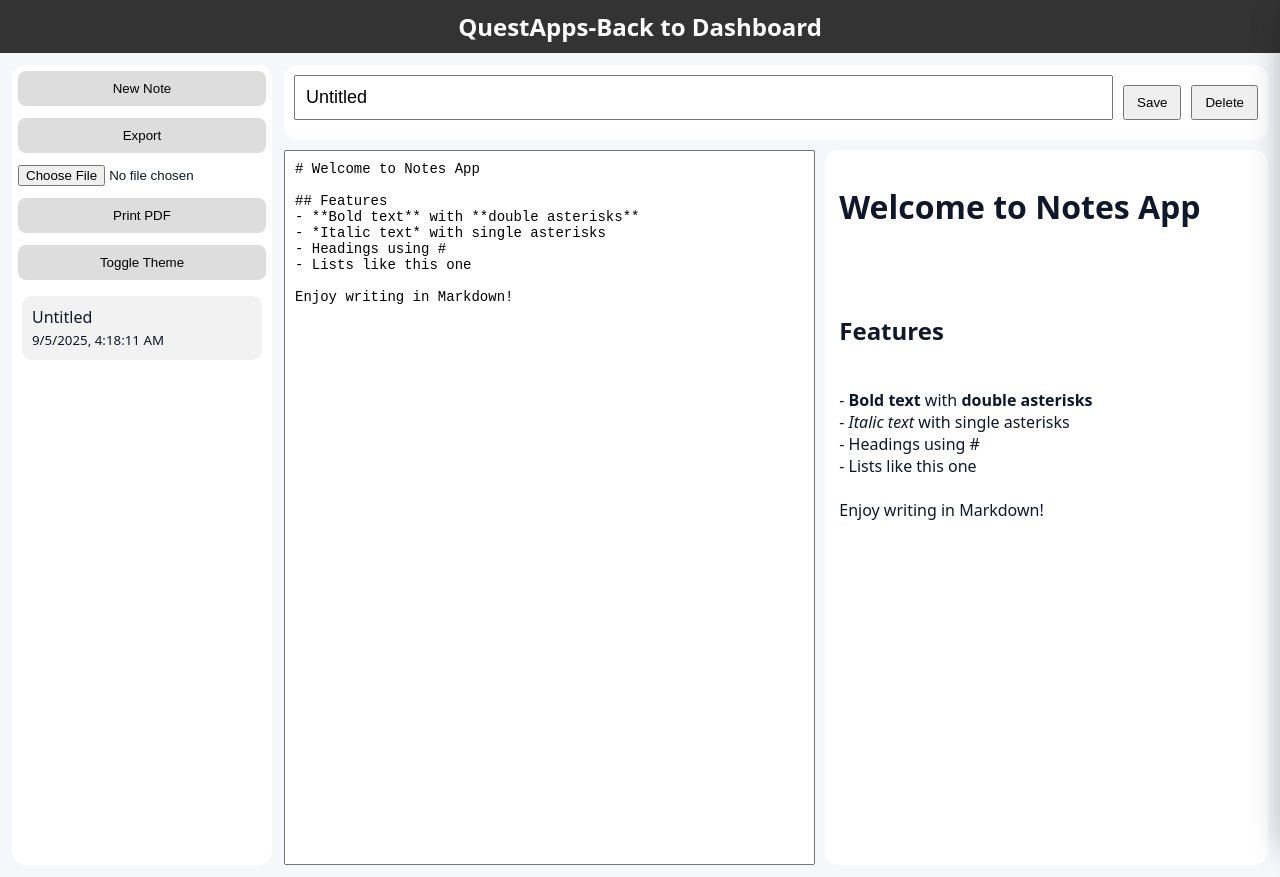
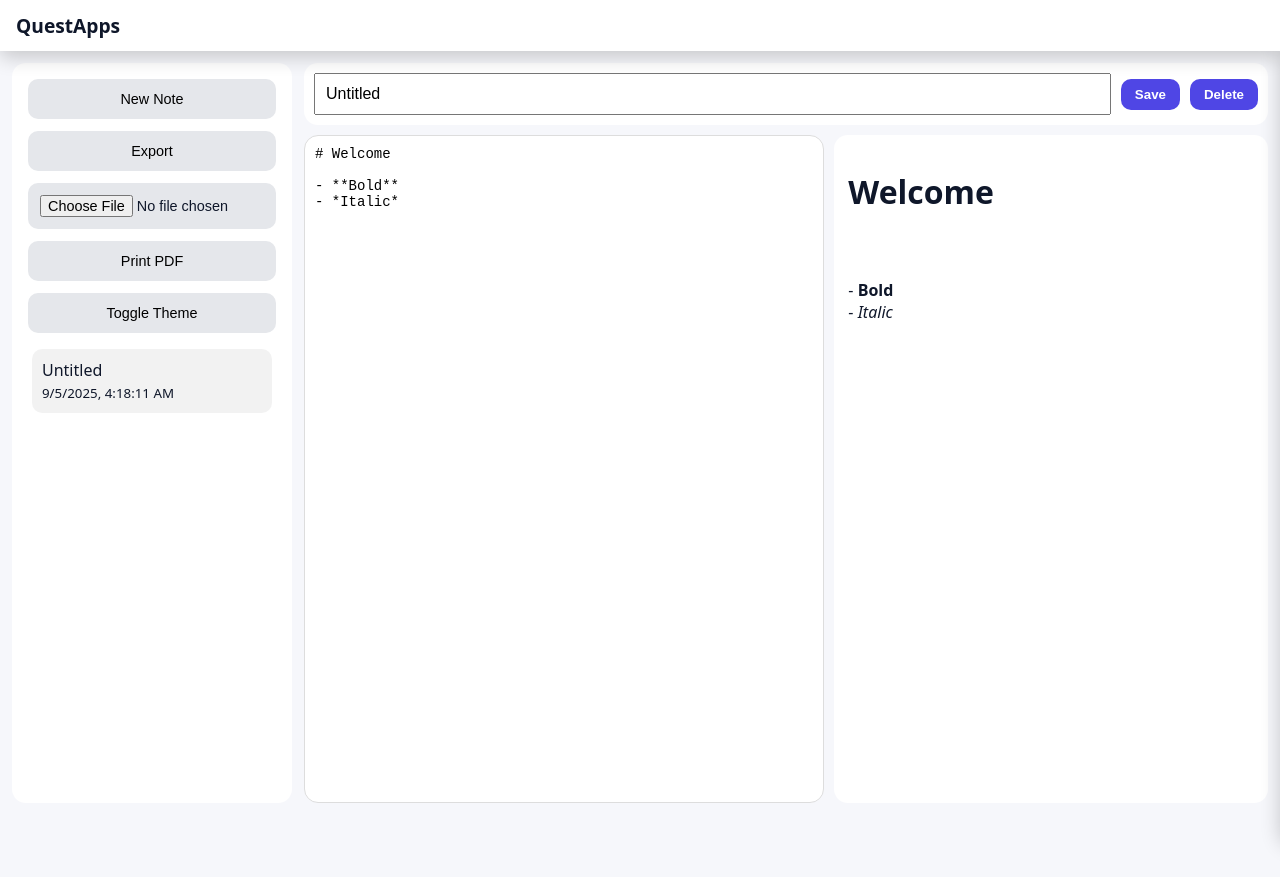
Before and after one commit to mateen085/dashboard, a plain HTML site: page apps/Notepad/Notepad.html in a window 1280 px wide. After the commit the page ends 815 px from the top, so only its background shows below. Drawn offline with Linux system fonts and the light colour scheme.

Commit message:
modify notepad

```diff
--- a/apps/Notepad/Notepad.html
+++ b/apps/Notepad/Notepad.html
@@ -5,62 +5,133 @@
 <meta name="viewport" content="width=device-width, initial-scale=1" />
 <title>Modern Notes App</title>
 <style>
-  :root{
-    --bg-light:#f6f7fb;--bg-dark:#0b0c10;--panel-light:#ffffff;--panel-dark:#12141a;
-    --txt-light:#0f172a;--txt-dark:#e8eef9;--muted-light:#49566e;--muted-dark:#a8b3cf;
-    --radius:14px;--shadow:0 10px 30px rgba(0,0,0,.25);
+  :root {
+    --bg-light:#f6f7fb;--bg-dark:#0b0c10;
+    --panel-light:#ffffff;--panel-dark:#12141a;
+    --txt-light:#0f172a;--txt-dark:#e8eef9;
+    --muted-light:#49566e;--muted-dark:#a8b3cf;
+    --radius:14px;--shadow:0 6px 20px rgba(0,0,0,.2);
+    --accent:#4f46e5;
   }
-  body{margin:0;font-family:system-ui;background:var(--bg);color:var(--txt);}
-  body.light{--bg:var(--bg-light);--panel:var(--panel-light);--txt:var(--txt-light);--muted:var(--muted-light);}
-  body.dark{--bg:var(--bg-dark);--panel:var(--panel-dark);--txt:var(--txt-dark);--muted:var(--muted-dark);}
-  .app{display:flex;height:100vh;gap:12px;padding:12px;}
-  .sidebar{width:260px;background:var(--panel);border-radius:var(--radius);display:flex;flex-direction:column;}
-  .sidebar button{margin:6px;padding:10px;border:none;border-radius:8px;cursor:pointer;background:#ddd;}
-  .list{flex:1;overflow:auto;padding:10px;}
-  .note-card{padding:10px;background:rgba(0,0,0,.05);margin-bottom:8px;border-radius:10px;cursor:pointer;}
-  .main{flex:1;display:flex;flex-direction:column;gap:10px;}
-  .toolbar{display:flex;gap:10px;align-items:center;background:var(--panel);padding:10px;border-radius:var(--radius);}
-  .toolbar button{padding:8px 12px;cursor:pointer;}
-  .editor-area{flex:1;display:grid;grid-template-columns:1.2fr 1fr;gap:10px;}
-  .editor-section{display:flex;flex-direction:column;}
-  #title{width:100%;padding:10px;font-size:18px;margin-bottom:10px;}
-  textarea{flex:1;padding:10px;font-family:monospace;font-size:14px;resize:none;}
-  .preview{padding:14px;background:var(--panel);overflow:auto;border-radius:var(--radius);}
-  .cheatsheet{position:fixed;top:0;right:-400px;width:360px;height:100%;background:var(--panel);box-shadow:var(--shadow);padding:20px;overflow:auto;transition:right 0.3s;border-radius:14px 0 0 14px;z-index:100;}
-  .cheatsheet.open{right:0;}
-  .cheatsheet h3{margin-top:0;}
-  .cheatsheet pre{background:#222;color:#eee;padding:8px;border-radius:8px;overflow-x:auto;}
+  body {
+    margin:0;
+    font-family:system-ui, sans-serif;
+    background:var(--bg);
+    color:var(--txt);
+  }
+  body.light {--bg:var(--bg-light);--panel:var(--panel-light);--txt:var(--txt-light);--muted:var(--muted-light);}
+  body.dark  {--bg:var(--bg-dark);--panel:var(--panel-dark);--txt:var(--txt-dark);--muted:var(--muted-dark);}
 
-  @media(max-width:900px){.editor-area{grid-template-columns:1fr;}.sidebar{display:none;}}
+  /* Topbar */
+  nav.topbar {
+    display:flex;align-items:center;justify-content:space-between;
+    background:var(--panel);
+    padding:12px 16px;
+    box-shadow:var(--shadow);
+    position:sticky;top:0;z-index:1000;
+  }
+  nav .brand {font-weight:bold;font-size:1.2em;cursor:pointer;}
+  nav .hamburger {
+    display:none;flex-direction:column;gap:5px;
+    cursor:pointer;
+  }
+  nav .hamburger span {
+    width:24px;height:3px;background:var(--txt);border-radius:2px;
+  }
+
+  .app {display:flex;height:calc(100vh - 60px);gap:12px;padding:12px;}
+
+  /* Sidebar */
+  .sidebar {
+    width:260px;flex-shrink:0;
+    background:var(--panel);
+    border-radius:var(--radius);
+    display:flex;flex-direction:column;
+    padding:10px;
+    transition:transform .3s ease;
+  }
+  .sidebar button, .sidebar input[type=file] {
+    margin:6px;padding:12px;border:none;border-radius:10px;
+    cursor:pointer;background:#e5e7eb;
+    font-size:0.9em;
+  }
+  .list {flex:1;overflow:auto;padding:10px;}
+  .note-card {
+    padding:10px;background:rgba(0,0,0,.05);
+    margin-bottom:8px;border-radius:10px;cursor:pointer;
+    transition:background .2s;
+  }
+  .note-card:hover {background:rgba(0,0,0,.1);}
+
+  /* Main area */
+  .main {flex:1;display:flex;flex-direction:column;gap:10px;}
+  .toolbar {
+    display:flex;gap:10px;align-items:center;
+    background:var(--panel);padding:10px;border-radius:var(--radius);
+  }
+  .toolbar input {flex:1;padding:10px;font-size:16px;}
+  .toolbar button {
+    padding:8px 14px;border:none;border-radius:10px;
+    background:var(--accent);color:white;font-weight:600;
+    cursor:pointer;transition:background .2s;
+  }
+  .toolbar button:hover {background:#3730a3;}
+
+  .editor-area {flex:1;display:grid;grid-template-columns:1.2fr 1fr;gap:10px;}
+  .editor-section {display:flex;flex-direction:column;}
+  textarea {
+    flex:1;padding:10px;font-family:monospace;font-size:14px;
+    border-radius:var(--radius);border:1px solid #ddd;
+    resize:none;
+  }
+  .preview {
+    padding:14px;background:var(--panel);
+    overflow:auto;border-radius:var(--radius);
+  }
+
+  /* Cheatsheet */
+  .cheatsheet {
+    position:fixed;top:0;right:-400px;width:360px;height:100%;
+    background:var(--panel);box-shadow:var(--shadow);
+    padding:20px;overflow:auto;transition:right .3s;
+    border-radius:14px 0 0 14px;z-index:100;
+  }
+  .cheatsheet.open {right:0;}
+  .cheatsheet h3 {margin-top:0;}
+  .cheatsheet pre {background:#222;color:#eee;padding:8px;border-radius:8px;overflow-x:auto;}
+
+  /* Mobile responsive */
+  @media(max-width:900px){
+    .app {flex-direction:column;}
+    .editor-area {grid-template-columns:1fr;}
+    .sidebar {
+      position:fixed;top:60px;left:0;bottom:0;
+      transform:translateX(-100%);
+      z-index:999;background:var(--panel);
+    }
+    .sidebar.open {transform:translateX(0);}
+    nav .hamburger {display:flex;}
+  }
 </style>
 </head>
 <body class="light">
-<nav onclick="window.location.href='../../index.html';" style="background-color: #333;
-    color: white;
-    text-align: center;
-    font-weight: bold;
-    font-size: 1.5em;
-    cursor: pointer;
-    padding: 10px;
-    position: flex;
-    top: 0;
-    left: 0;
-    width: 100%;
-    z-index: 1000;
-    box-sizing: border-box;">
-  QuestApps-Back to Dashboard
+<nav class="topbar">
+  <div class="brand" onclick="window.location.href='../../index.html';">QuestApps</div>
+  <div class="hamburger" id="hamburger">
+    <span></span><span></span><span></span>
+  </div>
 </nav>
+
 <div class="app">
-  <div class="sidebar">
-
+  <div class="sidebar" id="sidebar">
     <button id="newNote">New Note</button>
     <button id="exportNotes">Export</button>
-    <input type="file" id="importNotes" accept="application/json" style="margin:6px;" />
+    <input type="file" id="importNotes" accept="application/json" />
     <button id="printPdf">Print PDF</button>
     <button id="themeToggle">Toggle Theme</button>
-
     <div class="list" id="noteList"></div>
   </div>
+
   <div class="main">
     <div class="toolbar">
       <input id="title" placeholder="Title" />
@@ -78,7 +149,6 @@
 
 <div class="cheatsheet" id="cheatsheet">
   <h3>Markdown Cheatsheet</h3>
-  <p>Here are some common Markdown examples:</p>
   <ul>
     <li><b>Heading</b>: <pre># Heading 1\n## Heading 2</pre></li>
     <li><b>Bold</b>: <pre>**bold text**</pre></li>
@@ -87,12 +157,14 @@
     <li><b>Link</b>: <pre>[title](https://example.com)</pre></li>
   </ul>
 </div>
+
 <script>
 const storageKey='notes-app';
 const $=s=>document.querySelector(s);
 const $$=s=>document.querySelectorAll(s);
 let notes=[],currentId=null;
-const sampleMarkdown = `# Welcome to Notes App\n\n## Features\n- **Bold text** with **double asterisks**\n- *Italic text* with single asterisks\n- Headings using #\n- Lists like this one\n\nEnjoy writing in Markdown!`;
+const sampleMarkdown=`# Welcome\n\n- **Bold**\n- *Italic*`;
+
 function load(){try{notes=JSON.parse(localStorage.getItem(storageKey))||[]}catch{notes=[]}
 if(notes.length===0){createSample();}else{renderList();select(notes[0].id);}}
 function persist(){localStorage.setItem(storageKey,JSON.stringify(notes));}
@@ -111,6 +183,10 @@ $('#printPdf').onclick=()=>{if(notes.length===0)return;const win=window.open('',
 $('#themeToggle').onclick=()=>{document.body.classList.toggle('dark');document.body.classList.toggle('light');};
 
 load();
+
+/* Hamburger menu */
+const hamburger=$('#hamburger');const sidebar=$('#sidebar');
+hamburger.onclick=()=>{sidebar.classList.toggle('open');};
 </script>
 </body>
 </html>
```
